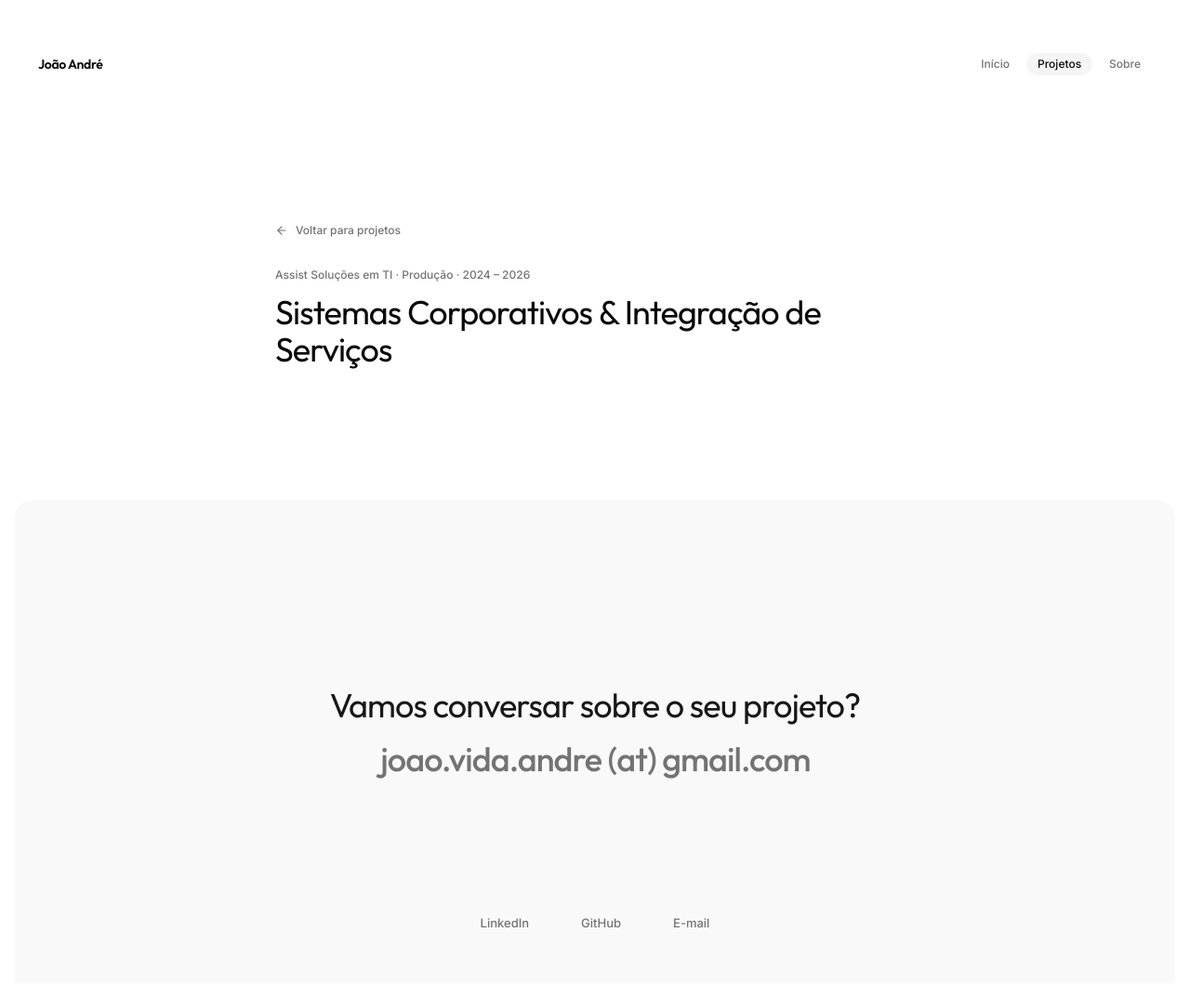
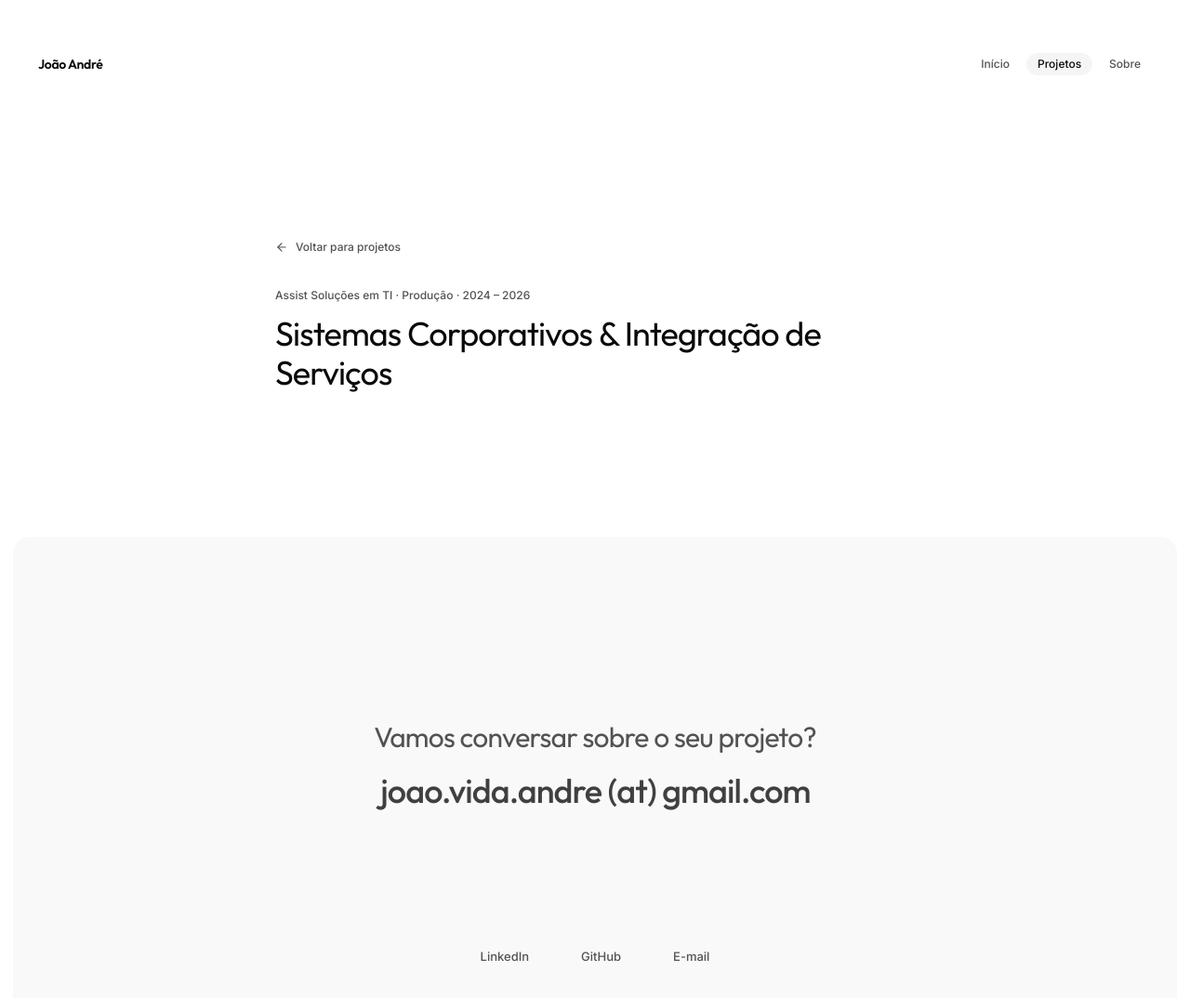
Before and after one commit to Jhnvida/portfolio, a Next.js app: page /projects/assist-sistemas in a window 1280 px wide. Shown: the top 1074 px of the page at 93% size. Built offline with nearby package versions, Linux system fonts and the light colour scheme.

Commit message:
refactor: padronizar tema de cor sutil, botoes e acessibilidade

```diff
--- a/src/app/about/page.tsx
+++ b/src/app/about/page.tsx
@@ -8,8 +8,8 @@ export const metadata: Metadata = {
 
 export default function AboutPage() {
     return (
-        <div className="mx-auto flex min-h-[55vh] max-w-3xl flex-col items-start justify-center px-6 md:px-10 py-20 sm:py-24 md:py-28 text-left">
-            <AnimatedHeading className="font-heading text-2xl sm:text-3xl md:text-4xl font-normal tracking-tight text-neutral-950">
+        <div className="mx-auto flex min-h-[60vh] max-w-3xl flex-col items-start justify-center px-6 md:px-10 py-20 sm:py-24 md:py-28 text-left">
+            <AnimatedHeading className="font-heading text-2xl sm:text-3xl md:text-4xl font-normal tracking-tight text-neutral-950 leading-[1.2] sm:leading-[1.18]">
                 Sobre
             </AnimatedHeading>
         </div>
--- a/src/app/globals.css
+++ b/src/app/globals.css
@@ -8,6 +8,7 @@
 @theme {
     --font-heading: var(--font-outfit), -apple-system, BlinkMacSystemFont, "Segoe UI", Roboto, sans-serif;
     --font-sans: var(--font-inter), -apple-system, BlinkMacSystemFont, "Segoe UI", Roboto, sans-serif;
+    --color-surface-subtle: #f9f9f9;
 }
 
 html.lenis,
--- a/src/app/projects/[slug]/page.tsx
+++ b/src/app/projects/[slug]/page.tsx
@@ -42,11 +42,11 @@ async function ProjectContent({ params }: ProjectPageProps) {
 
     return (
         <>
-            <p className="font-sans text-xs font-medium text-neutral-500 mb-3">
+            <p className="font-sans text-xs font-medium text-neutral-600 mb-3">
                 {project.context} · {project.year}
             </p>
 
-            <AnimatedHeading className="font-heading text-2xl sm:text-3xl md:text-4xl font-normal tracking-tight text-neutral-950">
+            <AnimatedHeading className="font-heading text-2xl sm:text-3xl md:text-4xl font-normal tracking-tight text-neutral-950 leading-[1.2] sm:leading-[1.18]">
                 {project.title}
             </AnimatedHeading>
         </>
@@ -55,10 +55,10 @@ async function ProjectContent({ params }: ProjectPageProps) {
 
 export default function ProjectDetailPage({ params }: ProjectPageProps) {
     return (
-        <div className="mx-auto flex min-h-[55vh] max-w-3xl flex-col items-start justify-center px-6 md:px-10 py-20 sm:py-24 md:py-28 text-left">
+        <div className="mx-auto flex min-h-[60vh] max-w-3xl flex-col items-start justify-center px-6 md:px-10 py-20 sm:py-24 md:py-28 text-left">
             <Link
                 href="/#projetos"
-                className="group mb-8 inline-flex items-center gap-2 font-sans text-xs font-medium text-neutral-500 transition-colors duration-200 ease-out hover:text-neutral-950 focus:outline-none focus-visible:ring-2 focus-visible:ring-neutral-950/20 focus-visible:rounded-sm"
+                className="group mb-8 inline-flex items-center gap-2 font-sans text-xs font-medium text-neutral-600 py-2 sm:py-1 -ml-1 px-1 transition-colors duration-200 ease-out hover:text-neutral-950 focus:outline-none focus-visible:ring-2 focus-visible:ring-neutral-950 focus-visible:ring-offset-1 focus-visible:rounded-sm"
             >
                 <ArrowLeft
                     aria-hidden="true"
--- a/src/components/layout/footer.tsx
+++ b/src/components/layout/footer.tsx
@@ -190,12 +190,12 @@ export function Footer() {
         >
             <div
                 ref={cardRef}
-                className="mx-auto flex min-h-[60vh] md:min-h-[65vh] w-full flex-col items-center justify-between bg-[#F9F9F9] px-6 py-10 sm:py-12 md:py-14 text-center overflow-hidden"
+                className="mx-auto flex min-h-[60vh] md:min-h-[65vh] w-full flex-col items-center justify-between bg-surface-subtle px-6 py-10 sm:py-12 md:py-14 text-center overflow-hidden"
             >
                 <div aria-hidden="true" className="w-full" />
 
                 <div className="my-auto flex flex-col items-center justify-center">
-                    <h2 className="font-heading text-2xl sm:text-3xl md:text-4xl font-normal tracking-tight text-neutral-900">
+                    <h2 className="font-heading text-xl sm:text-2xl md:text-3xl font-normal tracking-tight text-neutral-600">
                         Vamos conversar sobre o seu projeto?
                     </h2>
 
@@ -210,8 +210,8 @@ export function Footer() {
                             onTouchStart={() => setIsHovered(true)}
                             data-cursor="copy"
                             data-cursor-text={isCopied ? "Copiado!" : "Copiar e-mail"}
-                            className={`group font-heading text-2xl sm:text-3xl md:text-4xl font-normal sm:font-medium tracking-tight transition-colors duration-200 ease-out focus:outline-none focus-visible:ring-2 focus-visible:ring-neutral-950/20 rounded-lg px-2 py-0.5 wrap-break-word sm:break-normal inline-flex items-center justify-center w-fit cursor-pointer ${
-                                isHighlightActive ? "text-neutral-950" : "text-neutral-500 hover:text-neutral-900"
+                            className={`group font-heading text-2xl sm:text-3xl md:text-4xl font-medium tracking-tight transition-colors duration-200 ease-out focus:outline-none focus-visible:ring-2 focus-visible:ring-neutral-950 focus-visible:ring-offset-2 rounded-lg px-2.5 py-1 wrap-break-word sm:break-normal inline-flex items-center justify-center w-fit cursor-pointer ${
+                                isHighlightActive ? "text-neutral-950" : "text-neutral-700 hover:text-neutral-950"
                             }`}
                             aria-label={`Copiar e-mail de João André para contato: ${email}`}
                         >
@@ -224,13 +224,13 @@ export function Footer() {
 
                 <nav
                     aria-label="Links sociais e contato"
-                    className="flex flex-wrap items-center justify-center gap-8 sm:gap-12 md:gap-14 text-xs sm:text-[13px] font-sans font-medium text-neutral-500"
+                    className="flex flex-wrap items-center justify-center gap-6 sm:gap-10 md:gap-12 text-xs sm:text-[13px] font-sans font-medium text-neutral-600"
                 >
                     <a
                         href="https://www.linkedin.com/in/jaoandre"
                         target="_blank"
                         rel="noopener noreferrer"
-                        className="transition-colors duration-200 ease-out hover:text-neutral-900 focus:outline-none focus-visible:ring-2 focus-visible:ring-neutral-950/20 focus-visible:rounded-sm"
+                        className="py-2.5 sm:py-1 px-1 transition-colors duration-200 ease-out hover:text-neutral-950 focus:outline-none focus-visible:ring-2 focus-visible:ring-neutral-950 focus-visible:ring-offset-1 focus-visible:rounded-sm"
                     >
                         LinkedIn
                     </a>
@@ -239,14 +239,14 @@ export function Footer() {
                         href="https://github.com/Jhnvida"
                         target="_blank"
                         rel="noopener noreferrer"
-                        className="transition-colors duration-200 ease-out hover:text-neutral-900 focus:outline-none focus-visible:ring-2 focus-visible:ring-neutral-950/20 focus-visible:rounded-sm"
+                        className="py-2.5 sm:py-1 px-1 transition-colors duration-200 ease-out hover:text-neutral-950 focus:outline-none focus-visible:ring-2 focus-visible:ring-neutral-950 focus-visible:ring-offset-1 focus-visible:rounded-sm"
                     >
                         GitHub
                     </a>
 
                     <a
                         href={`mailto:${email}`}
-                        className="transition-colors duration-200 ease-out hover:text-neutral-900 focus:outline-none focus-visible:ring-2 focus-visible:ring-neutral-950/20 focus-visible:rounded-sm"
+                        className="py-2.5 sm:py-1 px-1 transition-colors duration-200 ease-out hover:text-neutral-950 focus:outline-none focus-visible:ring-2 focus-visible:ring-neutral-950 focus-visible:ring-offset-1 focus-visible:rounded-sm"
                     >
                         E-mail
                     </a>
--- a/src/components/layout/header.tsx
+++ b/src/components/layout/header.tsx
@@ -86,7 +86,7 @@ export function Header() {
                 <Link
                     href="/"
                     prefetch={true}
-                    className="font-heading text-xs sm:text-sm font-semibold tracking-tight text-neutral-950 transition-opacity duration-200 ease-out hover:opacity-70 focus:outline-none focus-visible:ring-2 focus-visible:ring-neutral-950/20 focus-visible:rounded-sm shrink-0"
+                    className="font-heading text-xs sm:text-sm font-semibold tracking-tight text-neutral-950 transition-opacity duration-200 ease-out hover:opacity-70 focus:outline-none focus-visible:ring-2 focus-visible:ring-neutral-950 focus-visible:ring-offset-2 focus-visible:rounded-sm shrink-0"
                     aria-label="Página inicial de João André"
                 >
                     João André
@@ -104,10 +104,10 @@ export function Header() {
                                 key={item.href}
                                 href={item.href}
                                 prefetch={true}
-                                className={`rounded-full px-2.5 sm:px-3 py-1 transition-colors duration-200 ease-out focus:outline-none focus-visible:ring-2 focus-visible:ring-neutral-950/20 ${
+                                className={`rounded-full px-2.5 sm:px-3 py-1.5 sm:py-1 inline-flex items-center justify-center transition-colors duration-200 ease-out focus:outline-none focus-visible:ring-2 focus-visible:ring-neutral-950 focus-visible:ring-offset-1 ${
                                     isActive
-                                        ? "bg-neutral-100 text-neutral-950"
-                                        : "text-neutral-500 hover:text-neutral-900 hover:bg-neutral-50/80"
+                                        ? "bg-neutral-100 text-neutral-950 font-medium"
+                                        : "text-neutral-600 hover:text-neutral-950 hover:bg-neutral-100/60"
                                 }`}
                             >
                                 {item.label}
```
Also changed, not shown: src/components/home/hero.tsx (+5 -5 lines), src/components/home/personal-intro.tsx (+7 -7 lines), src/components/home/project-gallery.tsx (+5 -6 lines).
